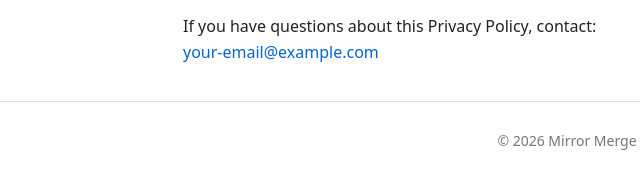
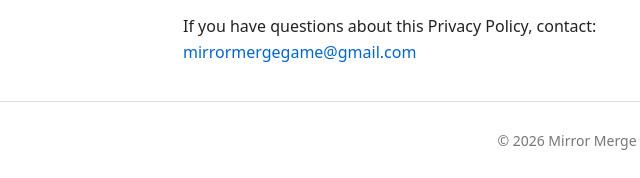
Before and after one commit to hayshj/mirror-merge-privacy-policy, a website: page public/index.html in a window 1280 px wide. Shown: the part 1378-1556 px from the top of the page, 73-713 px from the left. Drawn offline with Linux system fonts and the light colour scheme.

Commit message:
update email

```diff
--- a/public/index.html
+++ b/public/index.html
@@ -82,7 +82,7 @@
       <p>
         If you have questions about this Privacy Policy, contact:
         <br />
-        <a href="mailto:your-email@example.com">your-email@example.com</a>
+        <a href="mailto:mirrormergegame@gmail.com">mirrormergegame@gmail.com</a>
       </p>
     </main>
 
```
